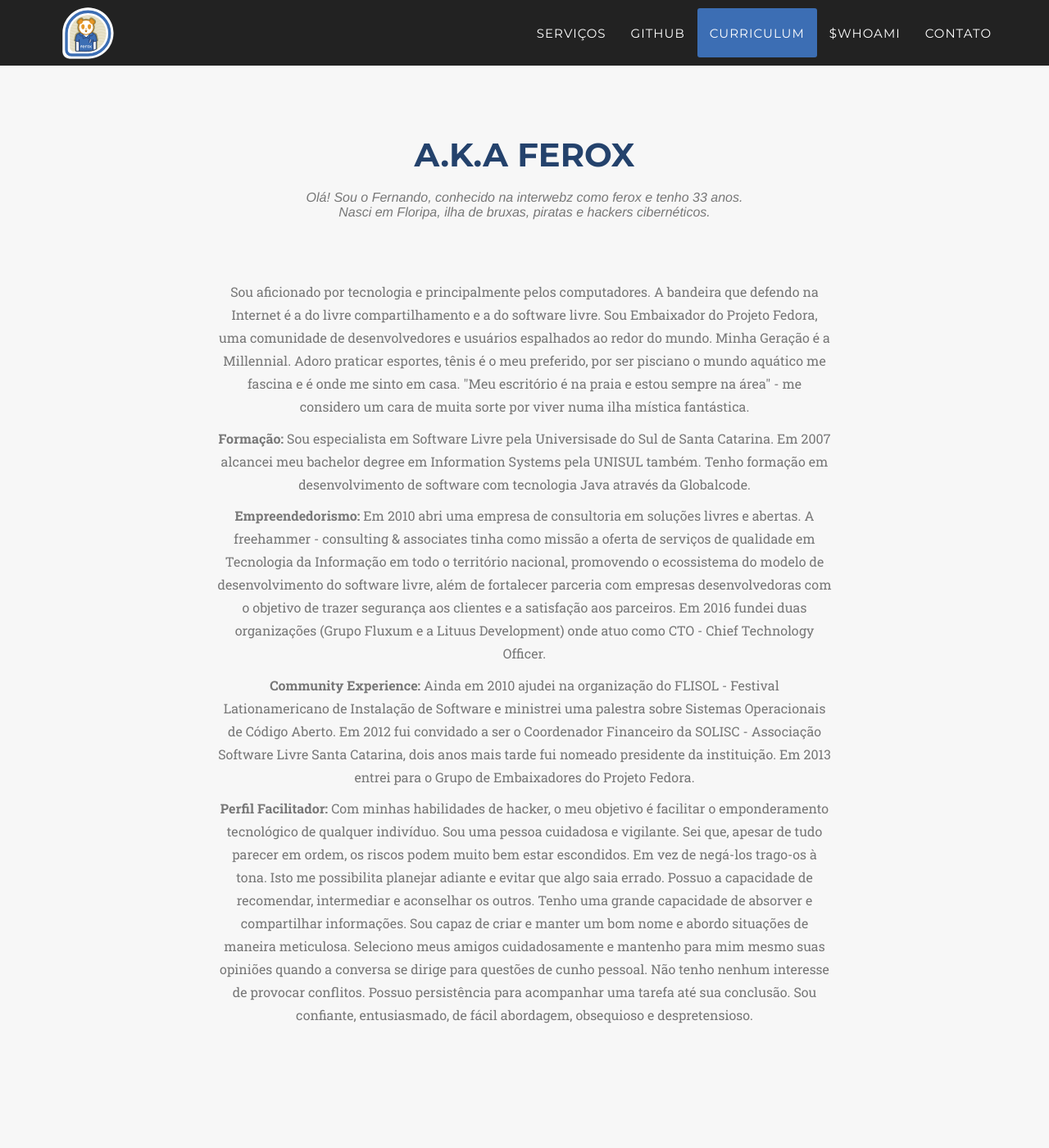
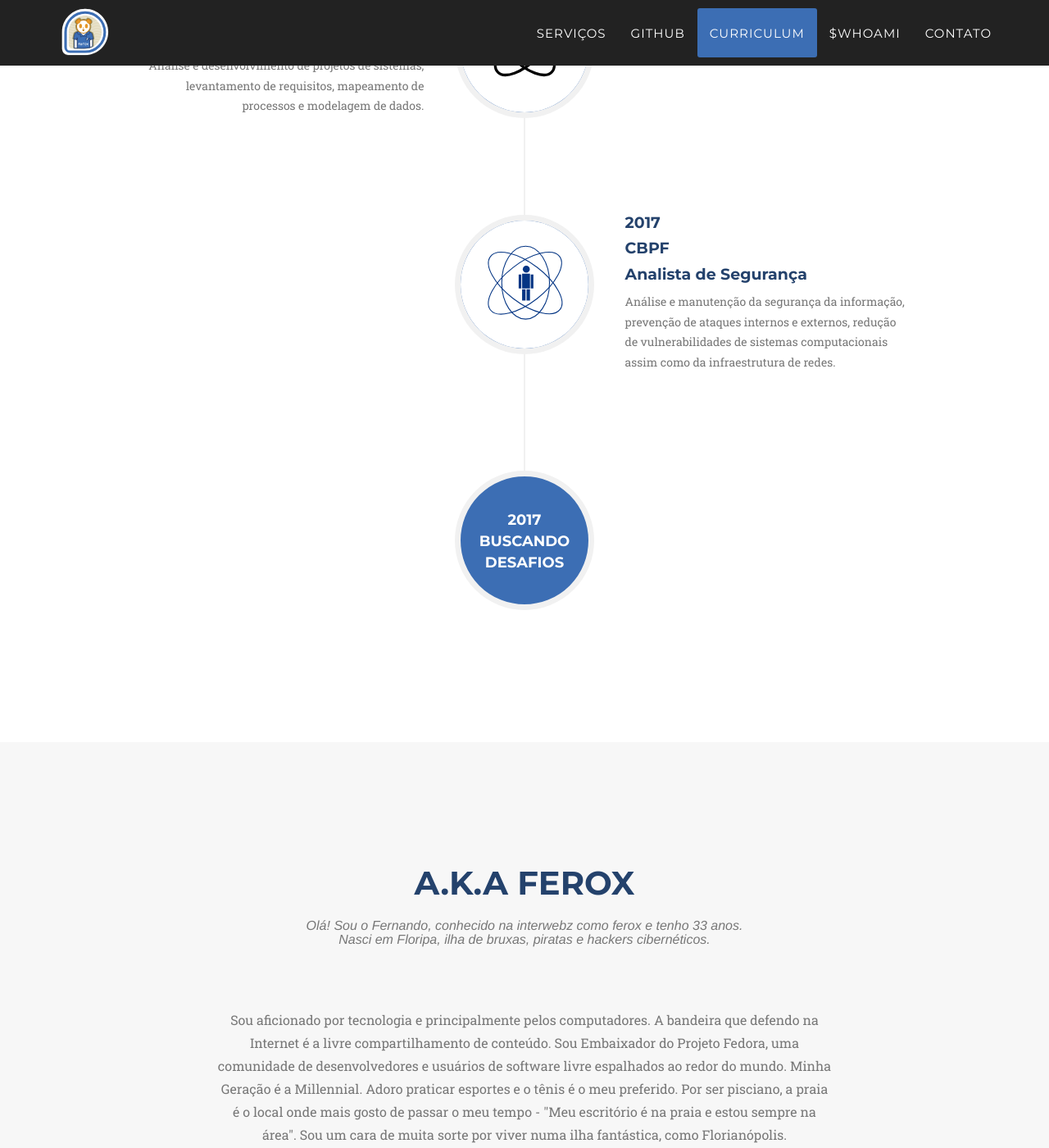
Before and after one commit to ferox/ferox.github.io, a Jekyll site: the page built from index.html, in a window 1280 px wide and 1400 px high, scrolled down 6837 px. Shown: the whole window at 82% size. Built offline with Jekyll 4.4.1, drawn with Linux system fonts in a browser that asks for light colours; some web fonts are replaced; some of the changed text lies outside the part shown.

Commit message:
Alterações no portal para o ano de 2017.

```diff
--- a/Gemfile
+++ b/Gemfile
@@ -4,4 +4,5 @@
 require 'open-uri'
 versions = JSON.parse(open('https://pages.github.com/versions.json').read)
 
-gem 'github-pages', versions['github-pages']
+gem 'github-pages', '115', group: :jekyll_plugins
+#gem 'github-pages', versions['github-pages']
--- a/_config.yml
+++ b/_config.yml
@@ -3,8 +3,8 @@
 
 # Site settings
 title: Fernando "ferox" dos Santos
-email: fernando@ferox.eti.br
-description: "Write an awesome description for your new site here. You can edit this line in _config.yml. It will appear in your document head meta (for Google search results) and in your feed.xml site description."
+email: fernando@ferox.tk
+description: "Hacker. Open Source Specialist. Fedora Ambassador."
 
 # Color settings (hex-codes without the leading hash-tag)
 color:
@@ -45,8 +45,8 @@
 
 # Postal address (add as many lines as necessary)
 address:
-  - line: Rua Vento Sul, 409
-  - line: Florianópolis, Santa Catarina
+  - line:
+  - line:
 
 # Build settings
 markdown: kramdown
--- a/_includes/about.html
+++ b/_includes/about.html
@@ -157,7 +157,52 @@
                         </li>
                         <li class="timeline-inverted">
                             <div class="timeline-image">
-                                <h4>2016
+                                <img class="img-circle img-responsive" src="img/about/logo_fluxum.svg" alt="">
+                            </div>
+                            <div class="timeline-panel">
+                                <div class="timeline-heading">
+                                    <h4>2016</h4>
+                                    <h4 class="subheading">Grupo Fluxum</h4>
+                                    <h4 class="subheading">Analista de Sistemas</h4>
+                                </div>
+                                <div class="timeline-body">
+                                    <p class="text-muted">Análise e desenvolvimento de projetos de sistemas, levantamento de requisitos, mapeamento de processos e modelagem de dados.</p>
+                                </div>
+                            </div>
+                        </li>
+                        <li>
+                            <div class="timeline-image">
+                                <img class="img-circle img-responsive" src="img/about/logo_lituus.svg" alt="">
+                            </div>
+                            <div class="timeline-panel">
+                                <div class="timeline-heading">
+                                    <h4>2016</h4>
+                                    <h4 class="subheading">Lituus Development</h4>
+                                    <h4 class="subheading">Analista de Sistemas</h4>
+                                </div>
+                                <div class="timeline-body">
+                                    <p class="text-muted">Análise e desenvolvimento de projetos de sistemas, levantamento de requisitos, mapeamento de processos e modelagem de dados.</p>
+                                </div>
+                            </div>
+                        </li>
+                        <li class="timeline-inverted">
+                            <div class="timeline-image">
+                                <img class="img-circle img-responsive" src="img/about/logo_cbpf.svg" alt="">
+                            </div>
+                            <div class="timeline-panel">
+                                <div class="timeline-heading">
+                                    <h4>2017</h4>
+                                    <h4 class="subheading">CBPF</h4>
+                                    <h4 class="subheading">Analista de Segurança</h4>
+                                </div>
+                                <div class="timeline-body">
+                                    <p class="text-muted">Análise e manutenção da segurança da informação, prevenção de ataques internos e externos, redução de vulnerabilidades de sistemas computacionais assim como da infraestrutura de redes.</p>
+                                </div>
+                            </div>
+                        </li>
+                        <li class="timeline-inverted">
+                            <div class="timeline-image">
+                                <h4>2017
                                     <br>Buscando
                                     <br>Desafios</h4>
                             </div>
--- a/_includes/css/agency.css
+++ b/_includes/css/agency.css
@@ -60,8 +60,8 @@
 .logo-responsivo {
   display: block;
   max-width: 100%;
-  height: 75px;
-  margin-top:-26px;
+  height: 68px;
+  margin-top:-24px;
 }
 
 .img-centered {
--- a/_includes/footer.html
+++ b/_includes/footer.html
@@ -2,7 +2,7 @@
         <div class="container">
             <div class="row">
                 <div class="col-md-4">
-                    <span class="copyright">© 2015 - 2016, Fernando "ferox" dos Santos. Todos os diretos reservados.</span>
+                    <span class="copyright">© 2015 - 2017, Fernando "ferox" dos Santos. Todos os diretos reservados.</span>
                 </div>
                 <div class="col-md-4">
                 </div>
--- a/_includes/team.html
+++ b/_includes/team.html
@@ -9,10 +9,10 @@
             </div>
             <div class="row">
                 <div class="col-lg-8 col-lg-offset-2 text-center">
-                    <p class="large text-muted">Sou aficionado por tecnologia e principalmente pelos computadores. A bandeira que defendo na Internet é a do livre compartilhamento e a do software livre. Sou Embaixador do Projeto Fedora, uma comunidade de desenvolvedores e usuários espalhados ao redor do mundo. Minha Geração é a Millennial. Adoro praticar esportes, tênis é o meu preferido, por ser pisciano o mundo aquático me fascina e é onde me sinto em casa. "Meu escritório é na praia e estou sempre na área" - me considero um cara de muita sorte por viver numa ilha mística fantástica.</p>
-                    <p class="large text-muted"><strong>Formação:</strong> Sou especialista em Software Livre pela Universisade do Sul de Santa Catarina. Em 2007 alcancei meu bachelor degree em Information Systems pela UNISUL também. Tenho formação em desenvolvimento de software com tecnologia Java através da Globalcode.</p>
-                    <p class="large text-muted"><strong>Empreendedorismo:</strong> Em 2010 abri uma empresa de consultoria em soluções livres e abertas. A freehammer - consulting & associates tinha como missão a oferta de serviços de qualidade em Tecnologia da Informação em todo o território nacional, promovendo o ecossistema do modelo de desenvolvimento do software livre, além de fortalecer parceria com empresas desenvolvedoras com o objetivo de trazer segurança aos clientes e a satisfação aos parceiros. Em 2016 fundei duas organizações (Grupo Fluxum e a Lituus Development) onde atuo como CTO - Chief Technology Officer.</p>
-                    <p class="large text-muted"><strong>Community Experience:</strong> Ainda em 2010 ajudei na organização do FLISOL - Festival Lationamericano de Instalação de Software e ministrei uma palestra sobre Sistemas Operacionais de Código Aberto. Em 2012 fui convidado a ser o Coordenador Financeiro da SOLISC - Associação Software Livre Santa Catarina, dois anos mais tarde fui nomeado presidente da instituição. Em 2013 entrei para o Grupo de Embaixadores do Projeto Fedora.</p>
+                    <p class="large text-muted">Sou aficionado por tecnologia e principalmente pelos computadores. A bandeira que defendo na Internet é a livre compartilhamento de conteúdo. Sou Embaixador do Projeto Fedora, uma comunidade de desenvolvedores e usuários de software livre espalhados ao redor do mundo. Minha Geração é a Millennial. Adoro praticar esportes e o tênis é o meu preferido. Por ser pisciano, a praia é o local onde mais gosto de passar o meu tempo - "Meu escritório é na praia e estou sempre na área". Sou um cara de muita sorte por viver numa ilha fantástica, como Florianópolis.</p>
+                    <p class="large text-muted"><strong>Formação:</strong> Em 2007 alcancei meu bachelor degree em Information Systems pela UNISUL também. Sou especialista em Software Livre - Implatação e Gestão de Projetos pela Universidade do Sul de Santa Catarina desde 2008. Tenho formação em desenvolvimento de software com tecnologia Java através da V.Office/Globalcode.</p>
+                    <p class="large text-muted"><strong>Empreendedorismo:</strong> Em 2010 abri uma empresa de consultoria focada em soluções livres e abertas. A freehammer - consulting & associates tinha como missão oferecer serviços de qualidade em Tecnologia da Informação em todo o território nacional, promovendo o ecossistema do modelo de desenvolvimento do software livre, além de fortalecer parceria com empresas desenvolvedoras com o objetivo de trazer segurança aos clientes e a satisfação aos parceiros. Em 2016 fundei duas outras organizações (Grupo Fluxum (empresa livre) e a Lituus Development (focada em Inteligência Artificial)) onde atuo como CTO - Chief Technology Officer.</p>
+                    <p class="large text-muted"><strong>Community Experience:</strong> Em 2010 ajudei na organização do FLISOL - Festival Lationamericano de Instalação de Software e ministrei uma palestra sobre Sistemas Operacionais de Código Aberto assim como fui o onde atuei como Coordenador Geral do Congresso Catarinense de Software Livre. Em 2012 fui convidado a ser o Coordenador Financeiro da SOLISC - Associação Software Livre Santa Catarina, dois anos mais tarde fui nomeado presidente da instituição. Em 2013 entrei para o Grupo de Embaixadores do Projeto Fedora.</p>
                     <p class="large text-muted"><strong>Perfil Facilitador:</strong> Com minhas habilidades de hacker, o meu objetivo é facilitar o emponderamento tecnológico de qualquer indivíduo. Sou uma pessoa cuidadosa e vigilante. Sei que, apesar de tudo parecer em ordem, os riscos podem muito bem estar escondidos. Em vez de negá-los trago-os à tona. Isto me possibilita planejar adiante e evitar que algo saia errado. Possuo a capacidade de recomendar, intermediar e aconselhar os outros. Tenho uma grande capacidade de absorver e compartilhar informações. Sou capaz de criar e manter um bom nome e abordo situações de maneira meticulosa. Seleciono meus amigos cuidadosamente e mantenho para mim mesmo suas opiniões quando a conversa se dirige para questões de cunho pessoal. Não tenho nenhum interesse de provocar conflitos. Possuo persistência para acompanhar uma tarefa até sua conclusão. Sou confiante, entusiasmado, de fácil abordagem, obsequioso e despretensioso.</p>
                 </div>
             </div>
```
Also changed, not shown: Gemfile.lock, img/about/logo_cbpf.svg (added), img/about/logo_fluxum.svg (added), img/about/logo_lituus.svg (added), img/about/logo_opens_backup.svg (added), 8 other files.
